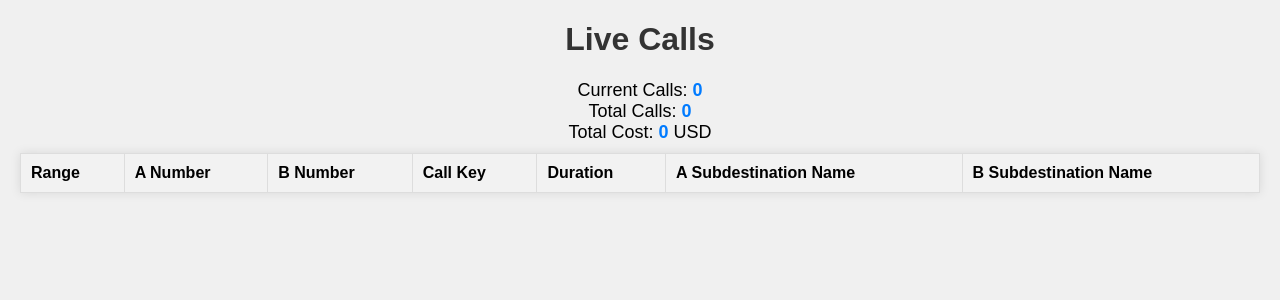
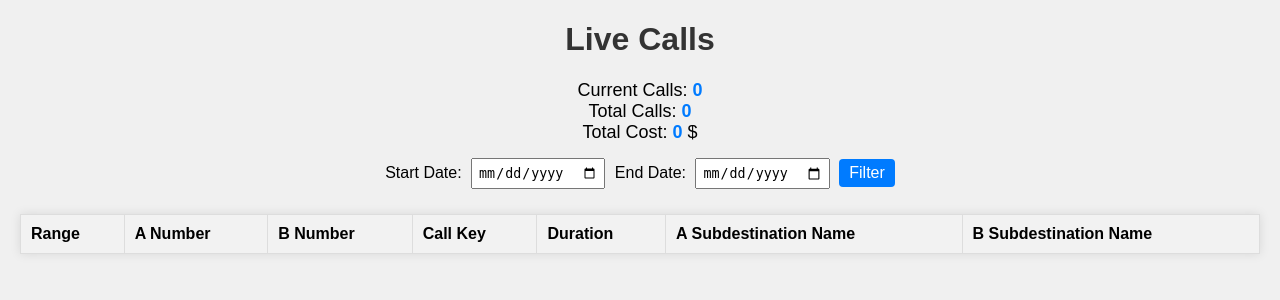
Before and after one commit to Abdou-molotov/premiumy-live-calls-v2, a Flask app: page / in a window 1280 px wide. Shown: the top 300 px of the page. Run offline with Flask 2, Linux system fonts and the light colour scheme; data that the repository does not hold is empty.

Commit message:
Update index.html

```diff
--- a/templates/index.html
+++ b/templates/index.html
@@ -58,6 +58,28 @@
         #playSoundBtn:hover {
             background-color: #0056b3;
         }
+        /* Date Filter */
+        .date-filter {
+            text-align: center;
+            margin-bottom: 20px;
+        }
+        .date-filter input {
+            padding: 5px;
+            margin: 5px;
+        }
+        .date-filter button {
+            padding: 5px 10px;
+            font-size: 16px;
+            background-color: #007bff;
+            color: #fff;
+            border: none;
+            cursor: pointer;
+            outline: none;
+            border-radius: 4px;
+        }
+        .date-filter button:hover {
+            background-color: #0056b3;
+        }
     </style>
 </head>
 <body>
@@ -65,7 +87,12 @@
     <div class="counter">
         Current Calls: <span id="currentResponsesCount">0</span><br>
         Total Calls: <span id="totalResponsesCount">0</span><br>
-        Total Cost: <span id="totalCost">0</span> USD
+        Total Cost: <span id="totalCost">0</span> $
+    </div>
+    <div class="date-filter">
+        Start Date: <input type="date" id="startDate">
+        End Date: <input type="date" id="endDate">
+        <button onclick="fetchCDRCost()">Filter</button>
     </div>
     <table id="callsTable">
         <thead>
@@ -126,10 +153,16 @@
         }
 
         async function fetchCDRCost() {
+            const startDate = document.getElementById('startDate').value;
+            const endDate = document.getElementById('endDate').value;
+            if (!startDate || !endDate) {
+                alert('Please select both start and end dates.');
+                return;
+            }
             const filterData = {
-                "a_number": "12039",
-                "end_date": "2024-06-25T23:59:59.000Z",
-                "start_date": "2024-06-26T00:00:00.000Z"
+                "a_number": "",
+                "end_date": endDate + "T23:59:59.000Z",
+                "start_date": startDate + "T00:00:00.000Z"
             };
             try {
                 const response = await fetch('/cdr_cost', {
@@ -140,7 +173,11 @@
                     body: JSON.stringify(filterData)
                 });
                 const data = await response.json();
-                document.getElementById('totalCost').textContent = data.cost;
+                if (data.error) {
+                    alert(data.error);
+                } else {
+                    document.getElementById('totalCost').textContent = data.cost;
+                }
             } catch (error) {
                 console.error('Error fetching CDR cost:', error);
             }
@@ -158,12 +195,10 @@
         // Fetch data every 5 seconds
         setInterval(() => {
             fetchLiveCalls();
-            fetchCDRCost();
-        }, 5000);
+        }, 500);
 
         // Initial fetch
         fetchLiveCalls();
-        fetchCDRCost();
     </script>
 </body>
 </html>
```
